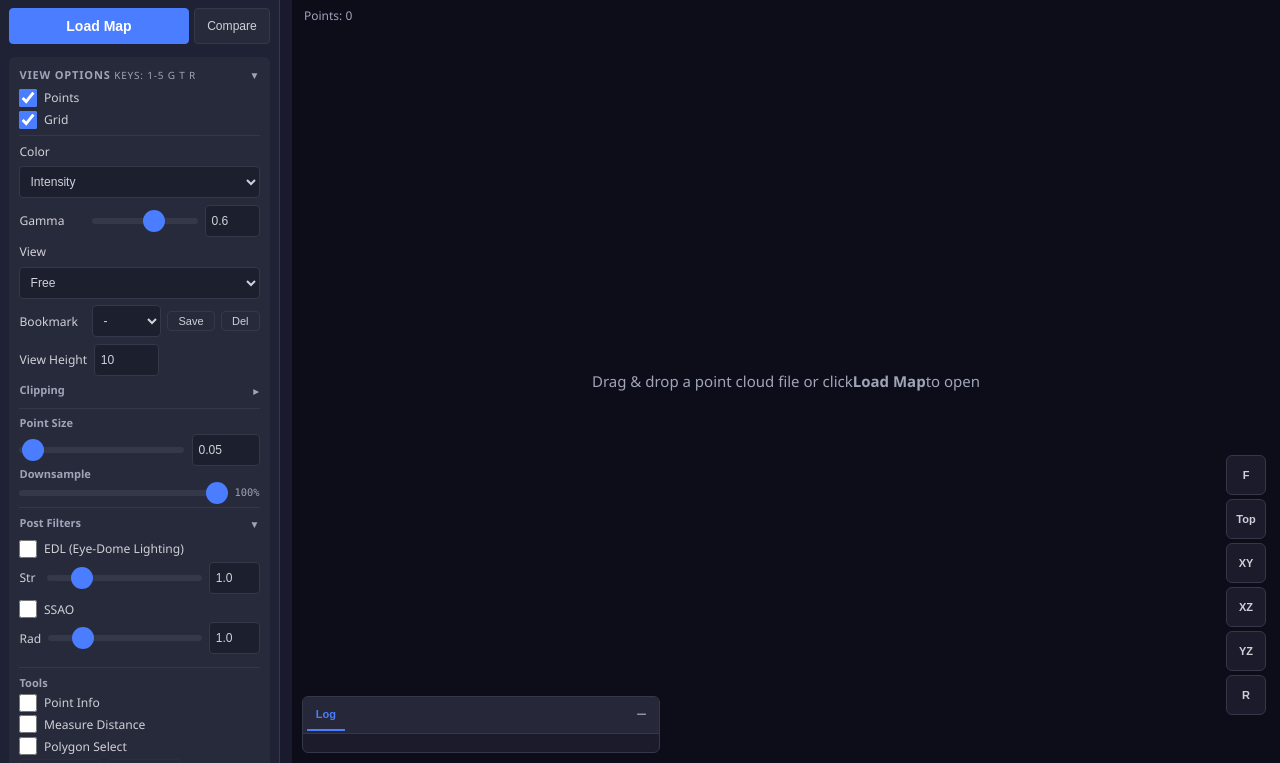
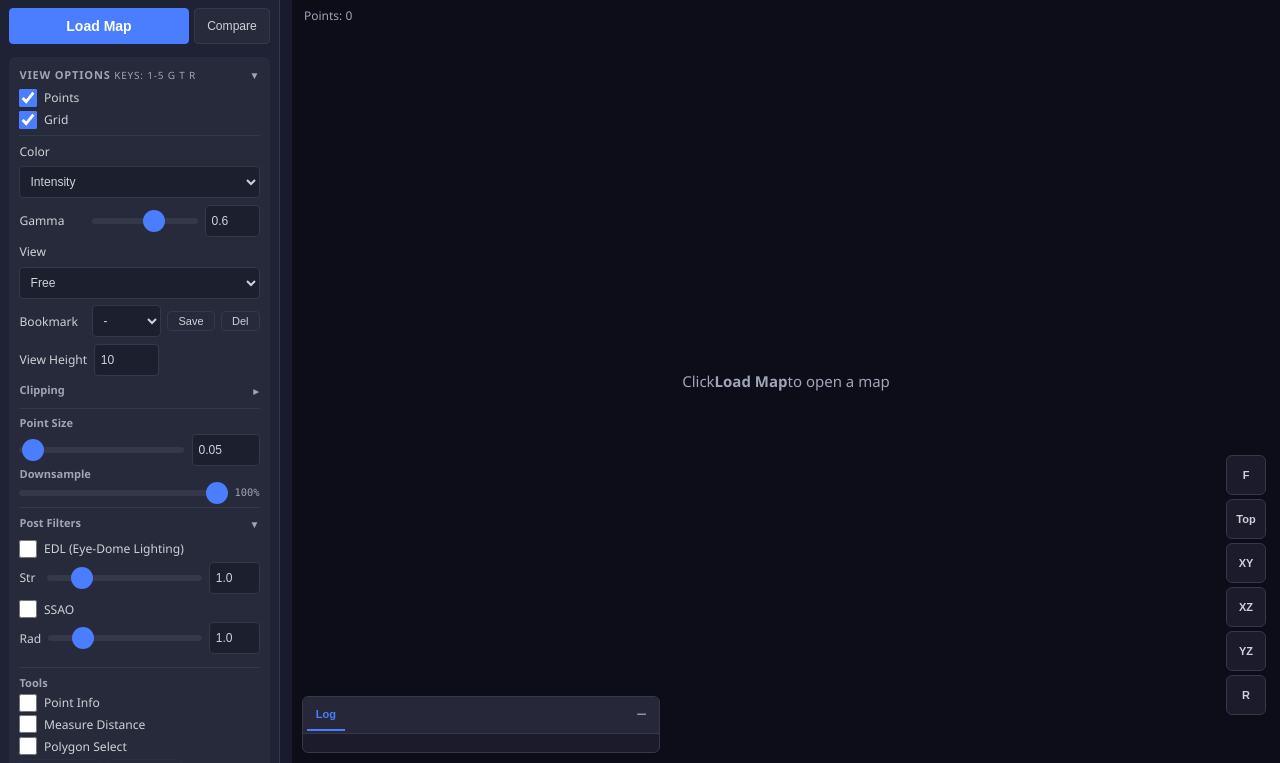
Before and after one commit to warhammer50K/WebPointCloud, a Flask app: page / in a window 1280 px wide. Shown: the part 37-800 px from the top of the page. Run offline with Flask 3, Linux system fonts and the light colour scheme; some libraries are stand-ins or nearby versions.

Commit message:
refactor(copc): remove the upload path — direct ~/maps loading only
The server runs locally and the files live on the same disk, so browser
uploads were pointless (a multi-GB copy in _uploads plus transfer time each
run). Remove the upload entry points and consolidate on loading straight
from the maps directory:
- index.html: drop the Upload File button / file-input / drag hint.
- ui-files: drop the file-input change handler, drag&drop handlers, and
  btn-upload references. Compare map B is picked from the list (reusing the
  existing branch).
- api: drop the post-conversion upload-source cleanup (no uploads left to clean).

Put large files in ~/maps/<folder>/ and click them in the list — loading
starts straight at Reading with no conversion, .copc.laz caches skip
re-conversion, and no disk copies accumulate.

Co-Authored-By: Claude Opus 4.8 (1M context) <noreply@anthropic.com>

```diff
--- a/api.py
+++ b/api.py
@@ -269,9 +269,6 @@ def _start_convert_job(src_path, logger=None):
     Progress is reported during the copclib build; the client polls
     /api/copc/convert_status."""
     job_id = uuid.uuid4().hex[:12]
-    # Capture in the request context — the worker thread has no app context.
-    uploads_dir = os.path.realpath(
-        os.path.join(current_app.config['MAPS_DIR'], '_uploads'))
     with _convert_jobs_lock:
         _convert_jobs[job_id] = {'status': 'running', 'percent': 0, 'phase': 'reading'}
 
@@ -284,15 +281,6 @@ def _start_convert_job(src_path, logger=None):
                         _convert_jobs[job_id]['percent'] = pct
                         _convert_jobs[job_id]['phase'] = phase
             copc_path = copc_io.ensure_copc(src_path, progress=prog)
-            # Uploaded originals are only needed for conversion — once the COPC
-            # exists, drop the (multi-GB) upload so _uploads doesn't accumulate.
-            # Files placed directly in the maps tree are left untouched.
-            if (copc_path != src_path
-                    and os.path.realpath(src_path).startswith(uploads_dir + os.sep)):
-                try:
-                    os.remove(src_path)
-                except OSError:
-                    pass
             with _convert_jobs_lock:
                 _convert_jobs[job_id].update(
                     status='done', percent=100, copc_path=copc_path)
--- a/static/js/ui-files.js
+++ b/static/js/ui-files.js
@@ -57,13 +57,12 @@ export function initFileManagement(viewer, legend, deps, uiState) {
     const openModal = () => {
         uiState.compareMode = 'load';
         $('modal-file-title').textContent = 'Load Point Cloud';
-        $('btn-upload').style.display = '';
         modalBg.classList.add('open');
         const searchInput = $('map-search');
         if (searchInput) searchInput.value = '';
         refreshMapList();
     };
-    const closeModal = () => { modalBg.classList.remove('open'); uiState.compareMode = 'load'; $('btn-upload').style.display = ''; $('btn-upload').textContent = 'Upload File'; };
+    const closeModal = () => { modalBg.classList.remove('open'); uiState.compareMode = 'load'; };
 
     // Expose closeModal on uiState for cross-module use
     uiState.closeModal = closeModal;
@@ -72,70 +71,7 @@ export function initFileManagement(viewer, legend, deps, uiState) {
     $('btn-modal-close').addEventListener('click', closeModal);
     modalBg.addEventListener('click', e => { if (e.target === modalBg) closeModal(); });
 
-    // Upload
-    $('btn-upload').addEventListener('click', () => $('file-input').click());
-    $('file-input').addEventListener('change', async e => {
-        const file = e.target.files[0];
-        if (!file) return;
-        // UX-4: File size validation (5 GB matches server MAX_CONTENT_LENGTH)
-        const MAX_UPLOAD_SIZE = 5 * 1024 * 1024 * 1024;
-        if (file.size > MAX_UPLOAD_SIZE) {
-            showToast(`File too large (${formatFileSize(file.size)}). Maximum upload size is 5 GB.`, 'error');
-            e.target.value = '';
-            return;
-        }
-        const isCompare = uiState.compareMode === 'compare';
-        closeModal();
-
-        if (isCompare) {
-            $('st-main').textContent = `Uploading compare map: ${file.name}...`;
-            showLoading(`Loading compare map...`);
-            try {
-                const data = await uploadLasFile(file, pct => {
-                    $('st-main').textContent = `Uploading ${file.name}... ${pct}%`;
-                });
-                viewer.loadCompareCloud(data);
-                uiState.compareBPath = data.savedPath || null;
-                $('compare-panel').classList.remove('hidden');
-                $('compare-b-name').textContent = file.name;
-                const ptsA = viewer.pointCloud ? viewer.cloudData?.numPoints?.toLocaleString() || '?' : 'none';
-                const ptsB = data.numPoints.toLocaleString();
-                $('st-main').textContent = `A: ${ptsA} pts | B: ${ptsB} pts`;
-                appendLog(`Compare map uploaded: ${file.name} (${ptsB} pts)`, 'info');
-                showToast(`Map A: ${ptsA} pts + Map B: ${ptsB} pts`, 'success');
-            } catch (err) {
-                $('st-main').textContent = `Error: ${err.message}`;
-                showToast(`Failed: ${err.message}`, 'error');
-            } finally {
-                hideLoading();
-            }
-        } else {
-            $('st-main').textContent = `Uploading ${file.name} (${formatFileSize(file.size)})...`;
-            showLoading(`Loading ${file.name}...`);
-            try {
-                const data = await uploadLasFile(file, pct => {
-                    showLoading(`Uploading ${file.name}… ${pct}%`);
-                });
-                const info = await dispatchLoad(viewer, data, (pct, phase) => {
-                    showLoading(convLabel(file.name, pct, phase));
-                });
-                legend.update(viewer.colorMode, info.bounds, info.offsetZ);
-                if (data.savedPath) {
-                    const { setCurrentPath } = await import('./analysis.js');
-                    setCurrentPath(data.savedPath);
-                }
-                $('compare-a-name').textContent = file.name;
-                $('no-data-msg').style.display = 'none';
-                $('st-main').textContent = `Loaded ${info.count.toLocaleString()} ${info.label}`;
-                appendLog(`Loaded ${file.name} (${info.count.toLocaleString()} ${info.label})`, 'success');
-            } catch (err) {
-                $('st-main').textContent = `Error: ${err.message}`;
-                showToast(`Failed: ${err.message}`, 'error');
-            } finally {
-                hideLoading();
-            }
-        }
-    });
+    // (Upload removed — maps are loaded from ~/maps via the list below.)
 
     // Refresh map list
     async function refreshMapList() {
@@ -146,7 +82,7 @@ export function initFileManagement(viewer, legend, deps, uiState) {
             const maps = await resp.json();
             list.innerHTML = '';
             if (maps.length === 0) {
-                list.innerHTML = '<div style="color:var(--text-dim)">No saved maps. Use Upload File to load a LAS/LAZ file.</div>';
+                list.innerHTML = '<div style="color:var(--text-dim)">No maps found. Place a LAS/LAZ/COPC file in the maps directory.</div>';
                 return;
             }
             for (const m of maps) {
@@ -320,46 +256,12 @@ export function initFileManagement(viewer, legend, deps, uiState) {
         });
     });
 
-    // ── Drag & Drop ──
-    const wrap = $('viewer-wrap');
-    const dropOverlay = $('drop-overlay');
-    let dragCounter = 0;
-
-    wrap.addEventListener('dragenter', e => { e.preventDefault(); dragCounter++; dropOverlay.style.display = 'flex'; });
-    wrap.addEventListener('dragleave', e => { e.preventDefault(); dragCounter--; if (dragCounter <= 0) { dragCounter = 0; dropOverlay.style.display = 'none'; } });
-    wrap.addEventListener('dragover', e => e.preventDefault());
-    wrap.addEventListener('drop', async e => {
-        e.preventDefault();
-        dragCounter = 0;
-        dropOverlay.style.display = 'none';
-        const file = e.dataTransfer.files[0];
-        if (!file || !file.name.match(/\.(las|laz|ply|xyz|txt|csv|pcd|pts|splat)$/i)) return;
-        $('st-main').textContent = `Loading ${file.name}...`;
-        showLoading(`Loading ${file.name}...`);
-        try {
-            const data = await uploadLasFile(file, pct => {
-                showLoading(`Uploading ${file.name}… ${pct}%`);
-            });
-            const info = await dispatchLoad(viewer, data, (pct, phase) => {
-                showLoading(convLabel(file.name, pct, phase));
-            });
-            legend.update(viewer.colorMode, info.bounds, info.offsetZ);
-            $('no-data-msg').style.display = 'none';
-            $('st-main').textContent = `Loaded ${info.count.toLocaleString()} ${info.label}`;
-            appendLog(`Loaded ${file.name} (${info.count.toLocaleString()} pts)`, 'success');
-        } catch (err) {
-            $('st-main').textContent = `Error: ${err.message}`;
-            showToast(`Failed: ${err.message}`, 'error');
-        } finally {
-            hideLoading();
-        }
-    });
+    // (Drag & drop upload removed — maps are loaded from ~/maps via the list.)
 
     // ── Compare map ──
     $('btn-compare-map').addEventListener('click', () => {
         uiState.compareMode = 'compare';
         $('modal-file-title').textContent = 'Select Map B (Compare)';
-        $('btn-upload').textContent = 'Upload Map B';
         $('modal-file').classList.add('open');
         refreshMapList();
     });
--- a/templates/index.html
+++ b/templates/index.html
@@ -230,7 +230,7 @@
         <!-- 3D Viewer -->
         <div id="viewer-wrap">
             <div id="viewer-info"><span id="viewer-pts">Points: 0</span> <span id="viewer-fps"></span></div>
-            <div id="no-data-msg">Drag &amp; drop a point cloud file or click <b>Load Map</b> to open</div>
+            <div id="no-data-msg">Click <b>Load Map</b> to open a map</div>
             <div id="point-info"></div>
             <div id="viewer-stats"></div>
             <div id="drop-overlay">Drop point cloud file here</div>
@@ -326,9 +326,7 @@
         </div>
         <div class="modal-body">
             <div class="ctrl-row mb-6">
-                <button class="btn primary" id="btn-upload">Upload File</button>
                 <input type="text" id="map-search" placeholder="Search saved maps..." class="flex-1">
-                <input type="file" id="file-input" accept=".las,.laz,.ply,.xyz,.txt,.csv,.pcd,.pts,.splat" hidden>
             </div>
             <div id="map-list-wrap" class="scroll-list" style="max-height:50vh">
                 <div id="map-list"></div>
```
